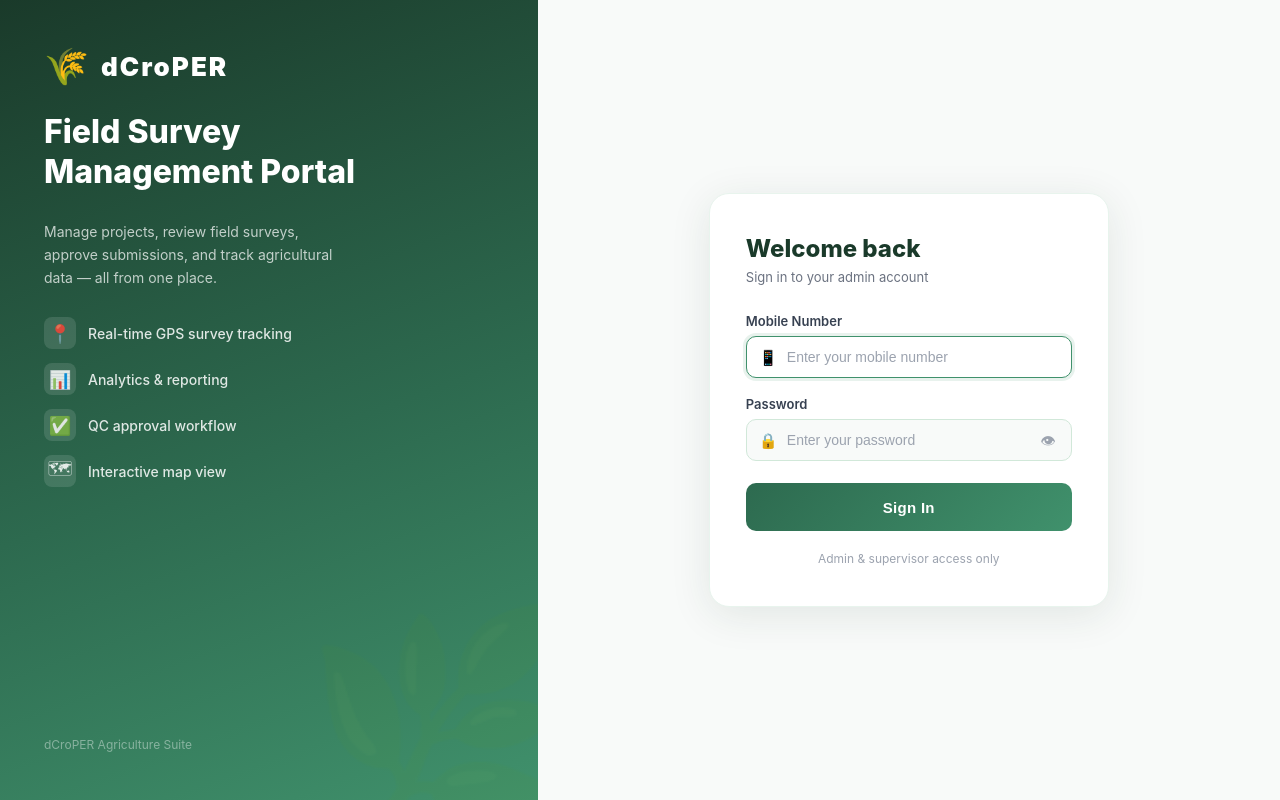
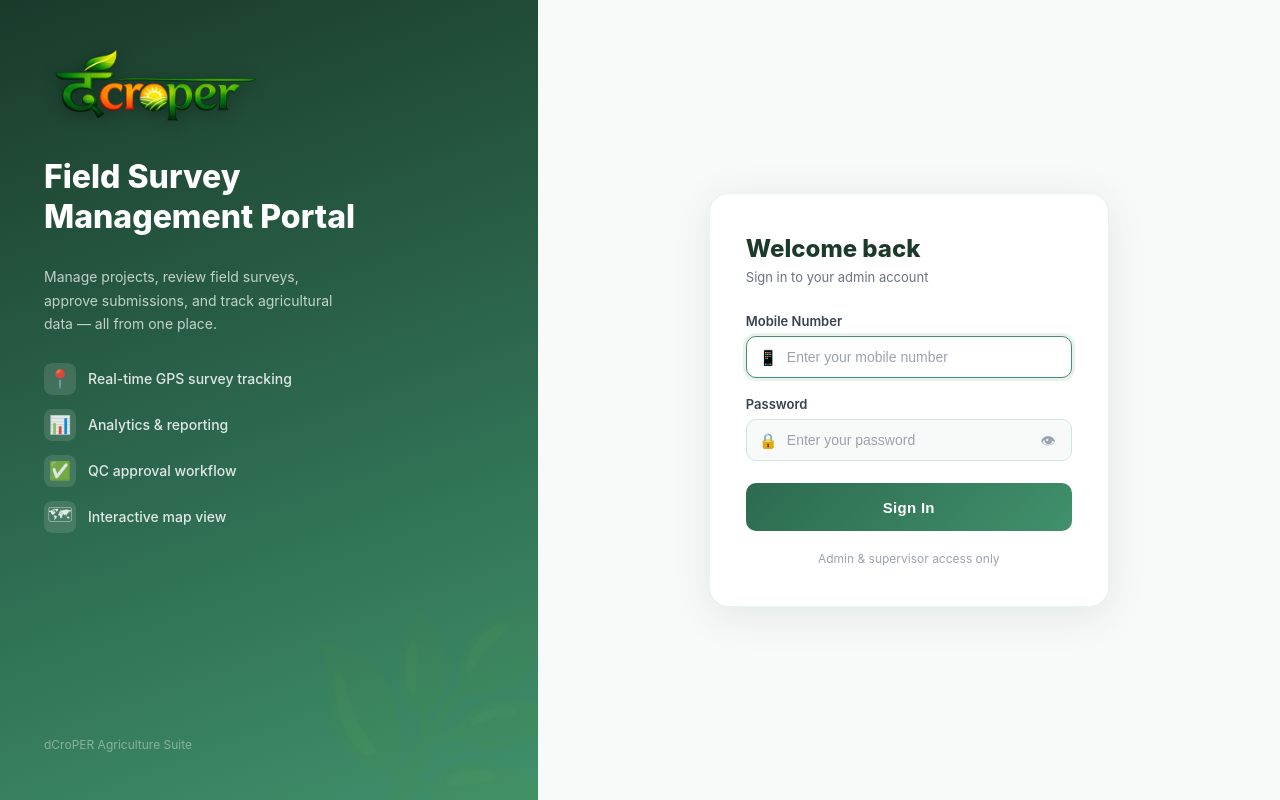
Before and after one commit to rakes15/dcroper-portal, a React (Vite) app: page /login in a window 1280 px wide. Built offline with nearby package versions, Linux system fonts and the light colour scheme.

Commit message:
feat: use dCroPER brand logo on login page
Replace emoji+text logo with the official PNG logo on the left brand panel.

Co-Authored-By: Claude Sonnet 4.6 <noreply@anthropic.com>

```diff
--- a/src/pages/Login.css
+++ b/src/pages/Login.css
@@ -35,22 +35,11 @@
   gap: 28px;
 }
 
-.login-logo {
-  display: flex;
-  align-items: center;
-  gap: 12px;
-}
-
-.login-logo-icon {
-  font-size: 36px;
-  line-height: 1;
-}
-
-.login-logo-name {
-  font-size: 26px;
-  font-weight: 900;
-  color: #fff;
-  letter-spacing: 2px;
+.login-logo-img {
+  width: 220px;
+  max-width: 100%;
+  /* white PNG on dark green — drop-shadow to lift it off the panel */
+  filter: drop-shadow(0 2px 8px rgba(0,0,0,0.35));
 }
 
 .login-tagline {
--- a/src/pages/Login.tsx
+++ b/src/pages/Login.tsx
@@ -34,10 +34,7 @@ export default function Login() {
       {/* Left panel — brand */}
       <div className="login-panel">
         <div className="login-panel-content">
-          <div className="login-logo">
-            <span className="login-logo-icon">🌾</span>
-            <span className="login-logo-name">dCroPER</span>
-          </div>
+          <img src="/logo.png" alt="dCroPER" className="login-logo-img" />
           <h2 className="login-tagline">Field Survey<br />Management Portal</h2>
           <p className="login-description">
             Manage projects, review field surveys, approve submissions, and track agricultural data — all from one place.
```
Also changed, not shown: public/logo.png (added).
